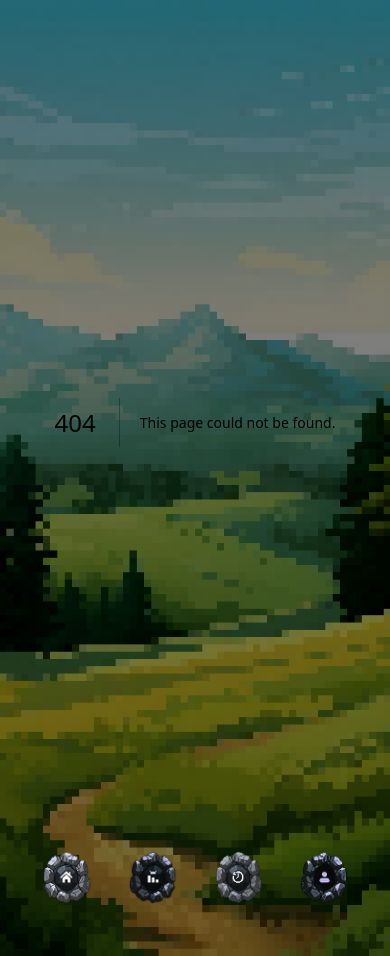
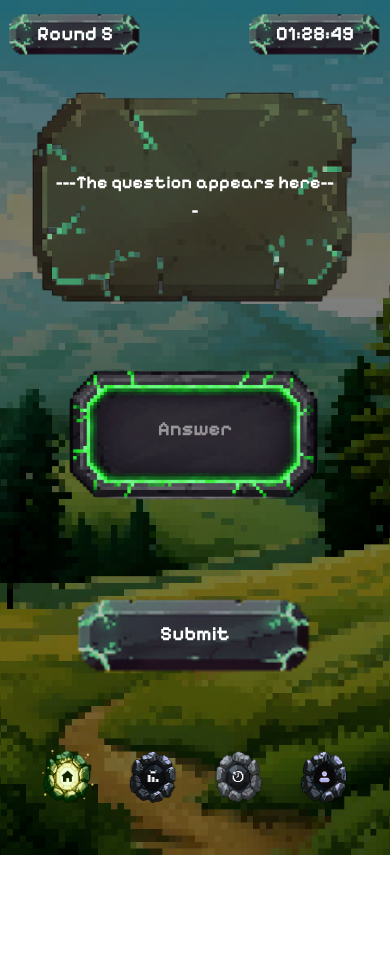
Before and after one commit to CodeChefVIT/clueminati-2025, a Next.js app: page /questions in a window 390 px wide. Before the commit this address had no page. After the commit the page ends 855 px from the top, so only its background shows below. Built offline with nearby package versions, Linux system fonts and the light colour scheme.

Commit message:
feat: add question-answer screen , route it from main home page , add subpage routing to bottom nav
fix: topbar defined as a component , top and bottom navbars positioned properly, responsive layouts.

```diff
--- a/src/app/components/BottomNav.tsx
+++ b/src/app/components/BottomNav.tsx
@@ -22,12 +22,17 @@ const BottomNav: FC = () => {
     { active: "/assets/profile_active.png", inactive: "/assets/profile_inactive.png", alt: "Profile", path: "/profile" },
   ];
 
-  const currentTab = tabs.findIndex(tab => tab.path === pathname);
-
   return (
     <div className="absolute bottom-4 left-0 right-0 flex justify-evenly items-center px-6 z-20">
       {tabs.map((tab, i) => {
-        const isActive = i === currentTab;
+        let isActive = pathname === tab.path;
+
+        // marking Home active also for /questions (or any other "sub-pages"..)
+        // basically if you want to set home button active for any other subpages like maybe pop up screens and all , just add pathname.startsWith() like ive done for questions here..
+        if (tab.path === "/" && (pathname === "/" || pathname.startsWith("/questions"))) {
+          isActive = true;
+        }
+
         return (
           <button
             key={i}
--- a/src/app/components/Home.tsx
+++ b/src/app/components/Home.tsx
@@ -1,11 +1,22 @@
-
 "use client";
 
+import { useRouter } from "next/navigation";
+import Button from "./Button";
+
 export default function Home() {
+  const router = useRouter();
+
   return (
-    <div className="w-full flex flex-col items-center justify-start text-white min-h-[calc(100vh-7rem)] p-8 sm:p-12">
+    <div className="w-full flex flex-col items-center justify-start text-white px-4 sm:px-12 flex-1">
       <h1 className="text-3xl sm:text-4xl font-bold mb-6">Home</h1>
 
+      <div className="w-full max-w-xs mt-auto mb-4 sm:mb-6">
+        <Button
+          label="Go to Questions"
+          onClick={() => router.push("/questions")}
+          className="!w-full !py-4 sm:!py-5 !text-2xl sm:!text-3xl !font-bold"
+        />
+      </div>
     </div>
   );
 }
--- /dev/null
+++ b/src/app/components/TopBar.tsx
@@ -0,0 +1,23 @@
+"use client";
+
+const timerBox = "/assets/timer-box.png";
+
+export default function TopBar() {
+  return (
+    <div className="w-full max-w-sm flex justify-between items-center mx-auto mb-6 gap-x-6 mt-2">
+      <div className="relative w-36 sm:w-44">
+        <img src="/assets/round-box.png" alt="Round" className="w-full" />
+        <span className="absolute inset-0 flex items-center justify-center text-white font-bold text-xl sm:text-2xl">
+          Round S
+        </span>
+      </div>
+
+      <div className="relative w-36 sm:w-44">
+        <img src={timerBox} alt="Timer" className="w-full" />
+        <span className="absolute inset-0 flex items-center justify-center text-white font-bold text-xl sm:text-2xl">
+          01:28:49
+        </span>
+      </div>
+    </div>
+  );
+}
--- a/src/app/layout.tsx
+++ b/src/app/layout.tsx
@@ -4,7 +4,8 @@ import type { ReactNode } from "react";
 import { Geist, Geist_Mono } from "next/font/google";
 import "./globals.css";
 import BottomNav from "./components/BottomNav";
-import { pixelFont } from "./fonts"; // relative to layout.tsx
+import TopBar from "./components/TopBar";
+import { pixelFont } from "./fonts";
 
 const geistSans = Geist({ variable: "--font-geist-sans", subsets: ["latin"] });
 const geistMono = Geist_Mono({ variable: "--font-geist-mono", subsets: ["latin"] });
@@ -15,11 +16,10 @@ export default function RootLayout({ children }: { children: ReactNode }) {
       <body
         className={`
           ${geistSans.variable} ${geistMono.variable} ${pixelFont.variable}
-          antialiased relative text-white
-          font-pixel
+          antialiased relative text-white font-pixel
         `}
       >
-        {/* Fullscreen background for all pages */}
+        {/* Fullscreen background */}
         <img
           src="/assets/background.png"
           alt="Background"
@@ -27,14 +27,18 @@ export default function RootLayout({ children }: { children: ReactNode }) {
         />
         <div className="absolute inset-0 bg-black/50 z-10"></div>
 
-        {/* Page content */}
-        <div className="relative z-20 min-h-screen pb-28">
-          {children}
-        </div>
+        {/* Flex container for content + nav */}
+        <div className="relative z-20 min-h-screen flex flex-col">
+          {/* Top bar */}
+          <TopBar />
 
-        {/* Bottom nav */}
-        <div className="absolute bottom-0 left-0 right-0 z-30">
-          <BottomNav />
+          {/* Main content */}
+          <main className="flex-1 px-4 sm:px-8 pb-28">{children}</main>
+
+          {/* Bottom nav */}
+          <div className="absolute bottom-0 left-0 right-0 z-30">
+            <BottomNav />
+          </div>
         </div>
       </body>
     </html>
--- a/src/app/leaderboards/page.tsx
+++ b/src/app/leaderboards/page.tsx
@@ -1,11 +1,10 @@
-
 "use client";
 
 export default function LeaderboardsPage() {
   return (
-    <div className="w-full flex flex-col items-center justify-start text-white min-h-[calc(100vh-7rem)] p-8 sm:p-12">
-      <h1 className="text-3xl sm:text-4xl font-bold mb-6">Leaderboards</h1>
-
+    <div className="w-full flex flex-col items-center justify-start text-white px-8 sm:px-12 pt-24 pb-24">
+      <h1 className="text-3xl sm:text-4xl font-bold mb-6">LeaderBoards</h1>
+      {/* Your leaderboard content here */}
     </div>
   );
 }
--- a/src/app/profile/page.tsx
+++ b/src/app/profile/page.tsx
@@ -9,30 +9,12 @@ export default function ProfileScreen() {
   const [showQR, setShowQR] = useState<boolean>(false);
   const dummyTeamId = "TEAM-12345-BLUELOCK";
 
-  const timerBox = "/assets/timer-box.png";
   const profilePic = "/assets/profile-pic.png";
 
   return (
-    <div className="w-full flex flex-col items-center justify-start text-white min-h-[calc(100vh-7rem)] p-4 sm:p-8">
-      {/* Top Bar */}
-      <div className="w-full max-w-sm flex justify-between items-center mb-12 sm:mb-16">
-        <div className="relative w-40 sm:w-44">
-          <img src="/assets/round-box.png" alt="Round" className="w-full" />
-          <span className="absolute inset-0 flex items-center justify-center text-white font-bold text-xl sm:text-2xl">
-            Round S
-          </span>
-        </div>
-
-        <div className="relative w-40 sm:w-44">
-          <img src={timerBox} alt="Timer" className="w-full" />
-          <span className="absolute inset-0 flex items-center justify-center text-white font-bold text-xl sm:text-2xl">
-            01:28:49
-          </span>
-        </div>
-      </div>
-
+    <div className="w-full flex flex-col items-center justify-start text-white px-4 sm:px-8 flex-1">
       {/* Profile Picture */}
-      <div className="relative w-36 h-36 sm:w-48 sm:h-48 mb-4">
+      <div className="relative w-36 h-36 sm:w-48 sm:h-48 mt-4 sm:mt-6">
         <img
           src={profilePic}
           alt="Profile"
@@ -42,7 +24,7 @@ export default function ProfileScreen() {
       </div>
 
       {/* Name and Email */}
-      <div className="text-center mb-6">
+      <div className="text-center mt-4 mb-6">
         <h1 className="text-3xl sm:text-4xl font-bold text-white">Ayman Raza</h1>
         <p className="text-base sm:text-lg text-gray-300">
           aymanraza2024@vitstudent.ac.in
@@ -50,7 +32,7 @@ export default function ProfileScreen() {
       </div>
 
       {/* Team Info */}
-      <div className="text-white text-xl sm:text-2xl max-w-xs w-full mb-8 space-y-6">
+      <div className="text-white text-xl sm:text-2xl max-w-xs w-full space-y-4 flex-1">
         <div className="flex justify-between">
           <span>Team Name:</span>
           <span>BLUELOCK</span>
@@ -66,7 +48,7 @@ export default function ProfileScreen() {
       </div>
 
       {/* Buttons */}
-      <div className="flex flex-col space-y-6 items-center w-full max-w-xs">
+      <div className="flex flex-col space-y-4 items-center w-full max-w-xs mt-auto mb-6 sm:mb-8">
         <Button label="Leave Team" onClick={() => alert("Leave Team clicked")} />
         <Button label="Log Out" onClick={() => alert("Log Out clicked")} />
         <Button label="Show Team QR" onClick={() => setShowQR(true)} />
@@ -84,10 +66,10 @@ export default function ProfileScreen() {
             </p>
 
             <Button
-  label="Close"
-  onClick={() => setShowQR(false)}
-  className="w-40 sm:w-44 text-lg sm:text-xl"
-/>
+              label="Close"
+              onClick={() => setShowQR(false)}
+              className="w-40 sm:w-44 text-lg sm:text-xl mt-4"
+            />
           </div>
         </div>
       )}
--- /dev/null
+++ b/src/app/questions/page.tsx
@@ -0,0 +1,45 @@
+"use client";
+
+import Button from "../components/Button";
+
+const questionBox = "/assets/Question_Box.png";
+const answerBox = "/assets/Answer_Box.png";
+
+export default function QuestionScreen() {
+  return (
+    <div className="w-full flex flex-col items-center justify-start text-white px-4 sm:px-8">
+
+      {/* Question Box */}
+      <div className="relative w-full max-w-2xl mb-8 sm:mb-12">
+        <img src={questionBox} alt="Question Box" className="w-full" />
+        <span className="absolute inset-0 flex items-center justify-center px-6 text-center text-lg sm:text-xl font-bold">
+          ---The question appears here---
+        </span>
+      </div>
+
+      {/* Answer Box */}
+      <div className="relative w-full max-w-lg h-44 sm:h-52 mb-6 sm:mb-10">
+        <img
+          src={answerBox}
+          alt="Answer Box"
+          className="w-full h-full object-contain"
+        />
+        <input
+          type="text"
+          placeholder="Answer"
+          className="absolute inset-0 bg-transparent text-center text-xl sm:text-2xl text-white font-semibold focus:outline-none px-6"
+        />
+      </div>
+
+      {/* Submit Button */}
+      <div className="flex flex-col items-center w-full max-w-[16rem] sm:max-w-[18rem] mt-auto mb-4 sm:mb-6">
+        <Button
+          label="Submit"
+          onClick={() => alert("Submit clicked")}
+          className="!w-full !py-6 sm:!py-8 !text-3xl sm:!text-4xl !font-extrabold"
+        />
+      </div>
+
+    </div>
+  );
+}
--- a/src/app/timer/page.tsx
+++ b/src/app/timer/page.tsx
@@ -2,9 +2,9 @@
 
 export default function TimerPage() {
   return (
-    <div className="w-full flex flex-col items-center justify-start text-white min-h-[calc(100vh-7rem)] p-8 sm:p-12">
+    <div className="w-full flex flex-col items-center justify-start text-white px-8 sm:px-12 pt-24 pb-24">
       <h1 className="text-3xl sm:text-4xl font-bold mb-6">Timer</h1>
-
+      {/* Your timer content here */}
     </div>
   );
 }
```
Also changed, not shown: public/assets/Answer_Box.png (added), public/assets/Question_Box.png (added).
